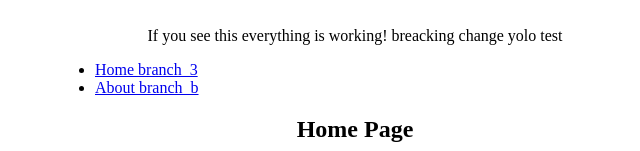
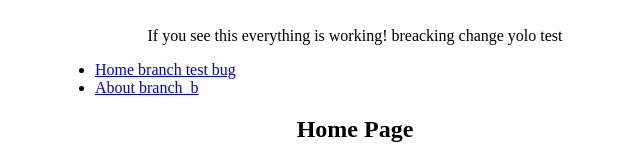
Before and after one commit to lowly2005/Release-Testing, a React app: page / in a window 1280 px wide. Shown: the part 144-295 px from the top of the page, without its empty margins (285-925 px from the left). Built offline with nearby package versions, Linux system fonts and the light colour scheme.

Commit message:
perf(newFeature): Test (#8)
* yolo

* newFeature: test

* Update: package config #3

* feat(add new org): add new org from settings view

* fix(button): button color

```diff
--- a/src/App.jsx
+++ b/src/App.jsx
@@ -15,7 +15,7 @@ const App = () => (
       </div>
       <ul className="left">
         <li>
-          <Link to="/">Home branch_3</Link>
+          <Link to="/">Home branch test bug</Link>
         </li>
         <li>
           <Link to="/about">About branch_b</Link>
```
Also changed, not shown: package.json (+4 -8 lines), 1 other file (tests, documents, lock files or other folders).
